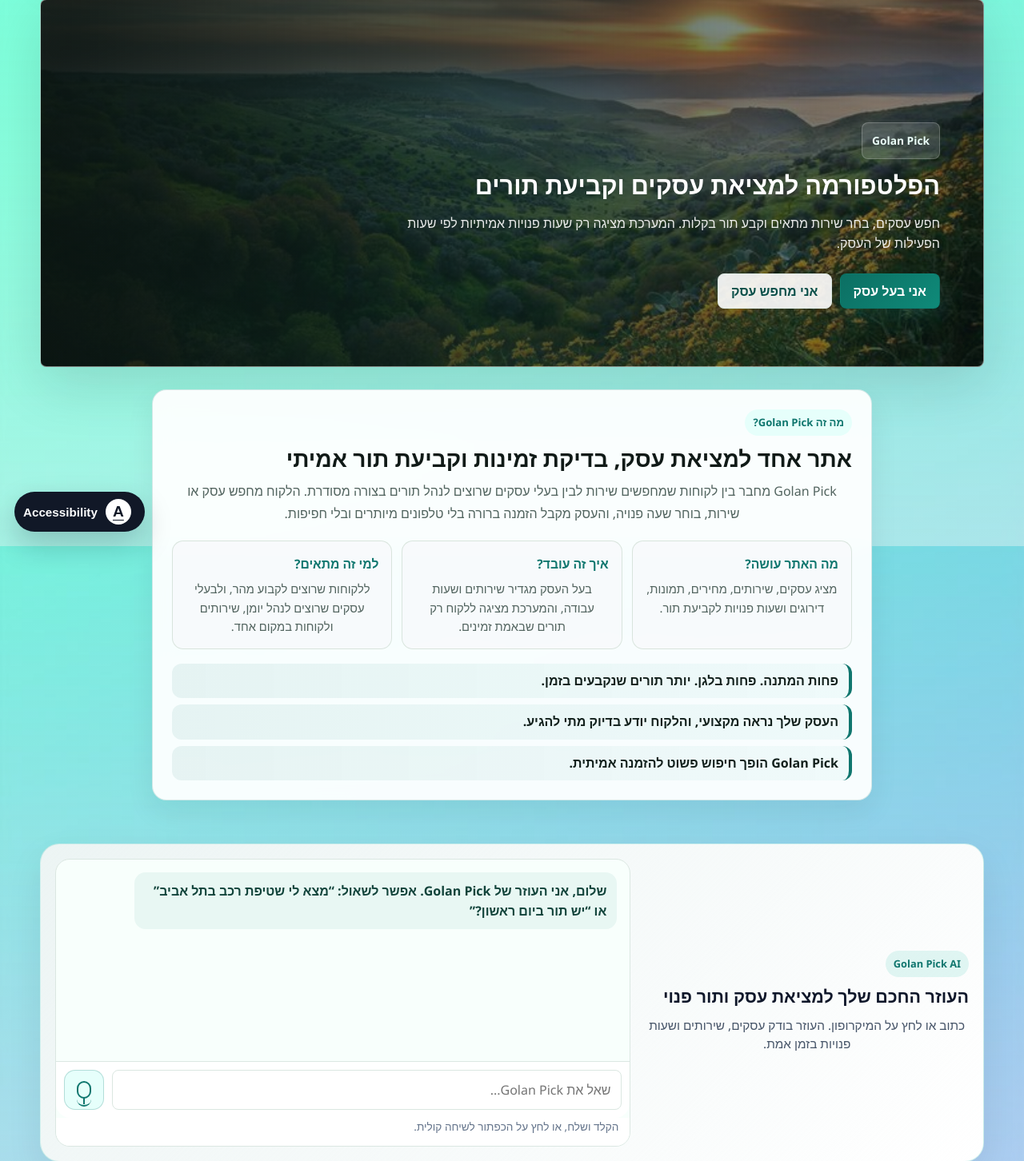
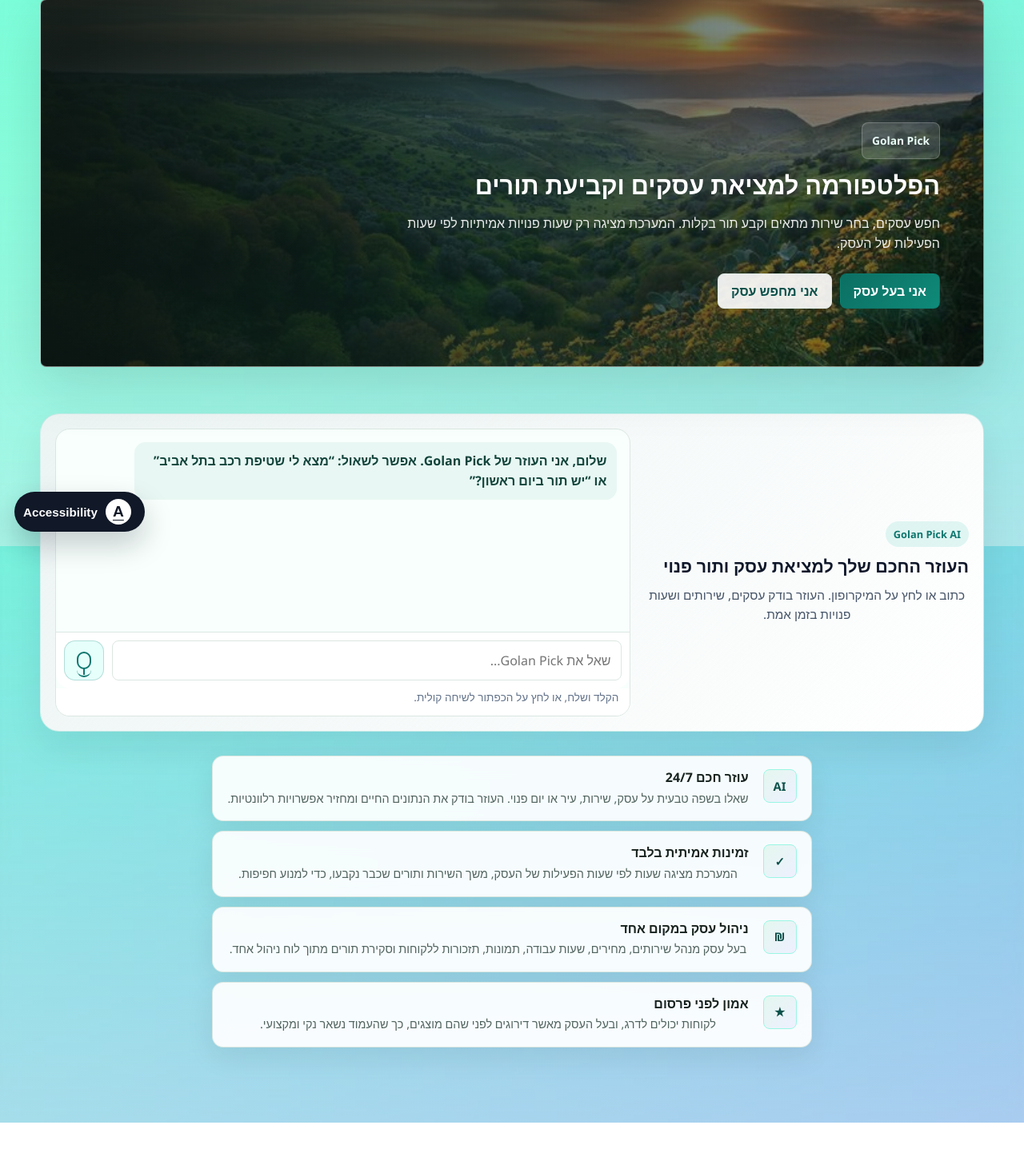
Before and after one commit to hady1012/appointment-app, a Python web app: template templates/index.html in a window 1280 px wide. Shown: the part 117-1569 px from the top of the page at 80% size. After the commit the page ends 1521 px from the top, so only its background shows below. Run offline with Jinja, Linux system fonts and the light colour scheme; the template is opened without the code that fills it, so the values that code supplies are empty.

Commit message:
Move marketing summary to PDF

```diff
--- a/static/style.css
+++ b/static/style.css
@@ -3369,10 +3369,6 @@ textarea,
     order: 20;
 }
 
-.home-wrap > .marketing-summary {
-    order: 12;
-}
-
 .home-wrap > .product-highlights {
     order: 30;
 }
@@ -3383,93 +3379,6 @@ textarea,
 
 .legacy-home-features {
     display: none !important;
-}
-
-.marketing-summary {
-    margin: 0 0 24px;
-    padding: 24px;
-    border: 1px solid rgba(15, 118, 110, 0.16);
-    border-radius: 18px;
-    background: rgba(255, 255, 255, 0.94);
-    box-shadow: 0 14px 36px rgba(15, 23, 42, 0.07);
-    backdrop-filter: blur(12px);
-}
-
-.marketing-kicker {
-    display: inline-flex;
-    width: fit-content;
-    margin-bottom: 10px;
-    padding: 6px 10px;
-    border-radius: 999px;
-    background: #e6fffb;
-    color: #0f766e;
-    font-size: 0.82rem;
-    font-weight: 800;
-}
-
-.marketing-summary-copy h2 {
-    max-width: 780px;
-    margin: 0 0 10px;
-    color: #101a17;
-    font-size: clamp(1.35rem, 2.2vw, 1.9rem);
-    line-height: 1.28;
-    font-weight: 750;
-    letter-spacing: 0;
-}
-
-.marketing-summary-copy p {
-    max-width: 920px;
-    margin: 0;
-    color: #52645f;
-    font-size: 1rem;
-    line-height: 1.72;
-}
-
-.marketing-summary-grid {
-    display: grid;
-    grid-template-columns: repeat(3, minmax(0, 1fr));
-    gap: 12px;
-    margin-top: 20px;
-}
-
-.marketing-summary-grid article {
-    padding: 16px;
-    border: 1px solid rgba(215, 227, 220, 0.92);
-    border-radius: 14px;
-    background: rgba(248, 250, 252, 0.88);
-}
-
-.marketing-summary-grid strong {
-    display: block;
-    margin-bottom: 7px;
-    color: #0f766e;
-    font-size: 0.98rem;
-    font-weight: 800;
-}
-
-.marketing-summary-grid p {
-    margin: 0;
-    color: #52645f;
-    font-size: 0.92rem;
-    line-height: 1.58;
-}
-
-.marketing-strong-lines {
-    display: grid;
-    gap: 8px;
-    margin-top: 18px;
-}
-
-.marketing-strong-lines b {
-    display: block;
-    padding: 10px 13px;
-    border-right: 4px solid #0f766e;
-    border-radius: 12px;
-    background: linear-gradient(90deg, rgba(15, 118, 110, 0.08), rgba(20, 184, 166, 0.04));
-    color: #12201c;
-    font-size: 1rem;
-    line-height: 1.45;
-    font-weight: 850;
 }
 
 .product-highlights {
@@ -3607,10 +3488,6 @@ textarea,
         font-weight: 400 !important;
     }
 
-    .home-wrap .marketing-summary {
-        max-width: 900px;
-        margin-inline: auto;
-    }
 }
 
 /* Keep desktop Hebrew typography on the same visual line as the mobile UI */
--- a/templates/index.html
+++ b/templates/index.html
@@ -271,38 +271,6 @@
                         <a href="{{ url_for('signup', role='customer') }}" class="hero-secondary-btn">אני מחפש עסק</a>
                     {% endif %}
                 </div>
-            </div>
-        </section>
-
-        <section class="marketing-summary" aria-labelledby="marketing-summary-title">
-            <div class="marketing-summary-copy">
-                <span class="marketing-kicker">מה זה Golan Pick?</span>
-                <h2 id="marketing-summary-title">אתר אחד למציאת עסק, בדיקת זמינות וקביעת תור אמיתי</h2>
-                <p>
-                    Golan Pick מחבר בין לקוחות שמחפשים שירות לבין בעלי עסקים שרוצים לנהל תורים בצורה מסודרת.
-                    הלקוח מחפש עסק או שירות, בוחר שעה פנויה, והעסק מקבל הזמנה ברורה בלי טלפונים מיותרים ובלי חפיפות.
-                </p>
-            </div>
-
-            <div class="marketing-summary-grid">
-                <article>
-                    <strong>מה האתר עושה?</strong>
-                    <p>מציג עסקים, שירותים, מחירים, תמונות, דירוגים ושעות פנויות לקביעת תור.</p>
-                </article>
-                <article>
-                    <strong>איך זה עובד?</strong>
-                    <p>בעל העסק מגדיר שירותים ושעות עבודה, והמערכת מציגה ללקוח רק תורים שבאמת זמינים.</p>
-                </article>
-                <article>
-                    <strong>למי זה מתאים?</strong>
-                    <p>ללקוחות שרוצים לקבוע מהר, ולבעלי עסקים שרוצים לנהל יומן, שירותים ולקוחות במקום אחד.</p>
-                </article>
-            </div>
-
-            <div class="marketing-strong-lines">
-                <b>פחות המתנה. פחות בלגן. יותר תורים שנקבעים בזמן.</b>
-                <b>העסק שלך נראה מקצועי, והלקוח יודע בדיוק מתי להגיע.</b>
-                <b>Golan Pick הופך חיפוש פשוט להזמנה אמיתית.</b>
             </div>
         </section>
 
```
Also changed, not shown: other parts of static/style.css (+0 -43 lines), 2 other files.
